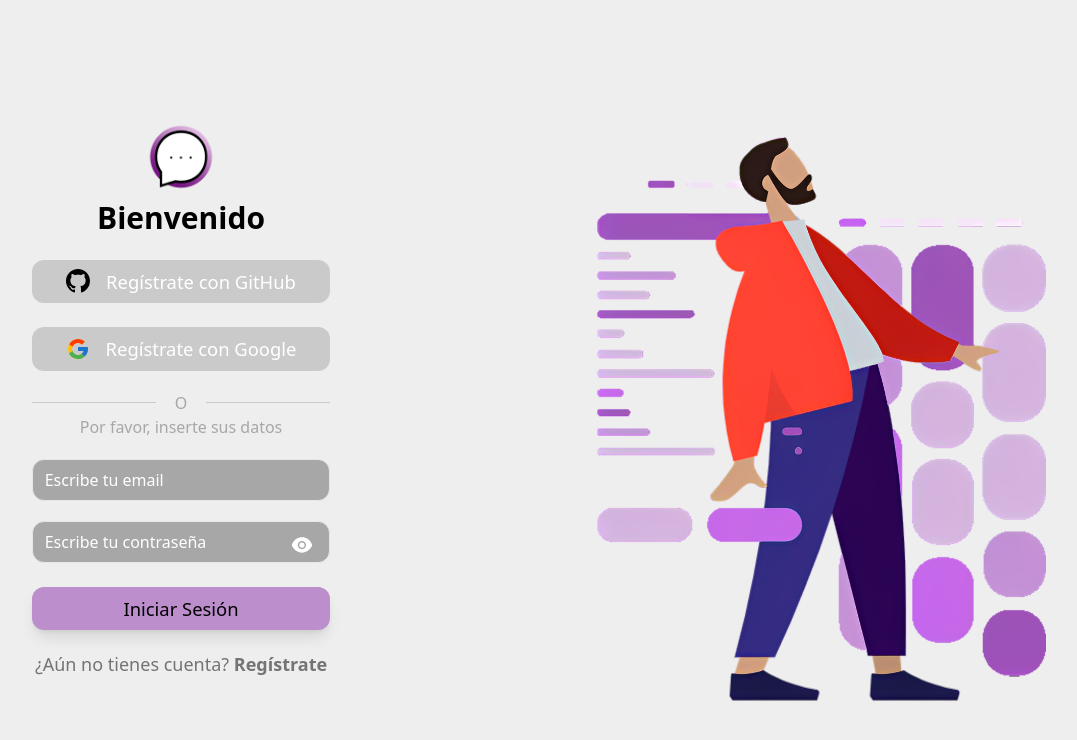
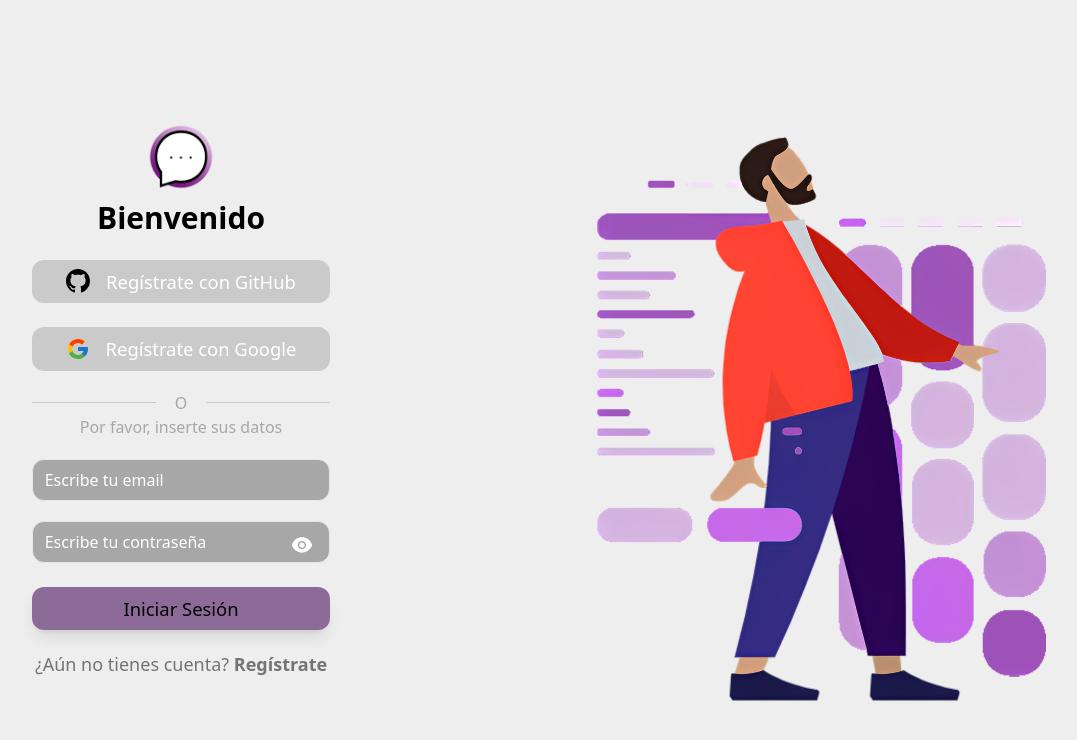
Before and after one commit to Sstark97/chat-now, a Next.js app: page /login in a window 1280 px wide. Shown: the top 740 px of the page, without its empty margins (75-1152 px from the left). Built offline with nearby package versions, Linux system fonts and the light colour scheme; no server answers.

Commit message:
Change brightness when Button is disabled

```diff
--- a/src/components/Button.tsx
+++ b/src/components/Button.tsx
@@ -13,7 +13,7 @@ const Button = ({ value, action }: ButtonProps) => {
 
     return (
         <button
-            className="w-full bg-light_purple py-2 mt-5 md:mt-6 text-[1.15rem] rounded-xl shadow-lg hover:brightness-110 active:translate-y-[2%] active:shadow-md"
+            className="w-full bg-light_purple py-2 mt-5 md:mt-6 text-[1.15rem] rounded-xl shadow-lg brightness-100 disabled:brightness-75 active:translate-y-[2%] active:shadow-md"
             type="button"
             onClick={action}
             disabled={error}
```
